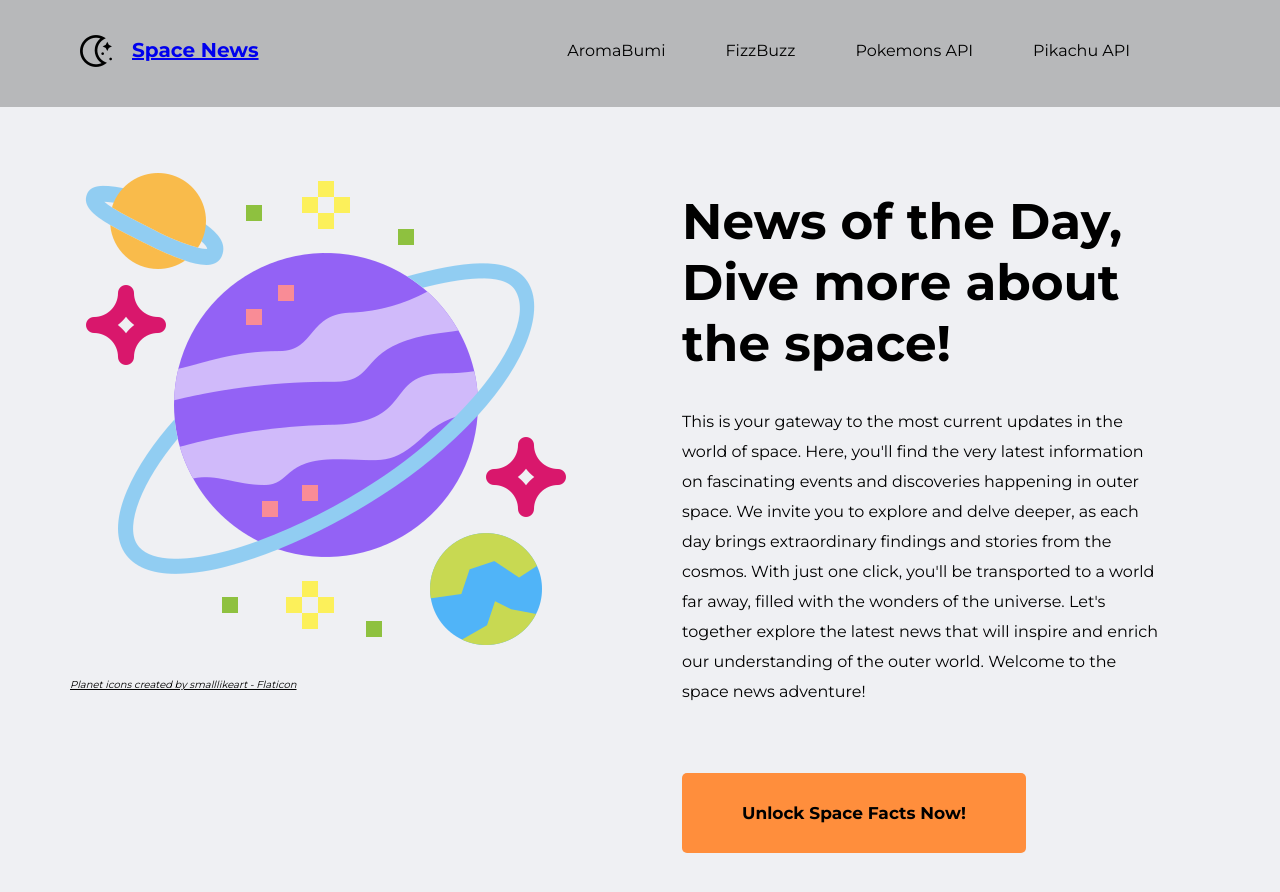
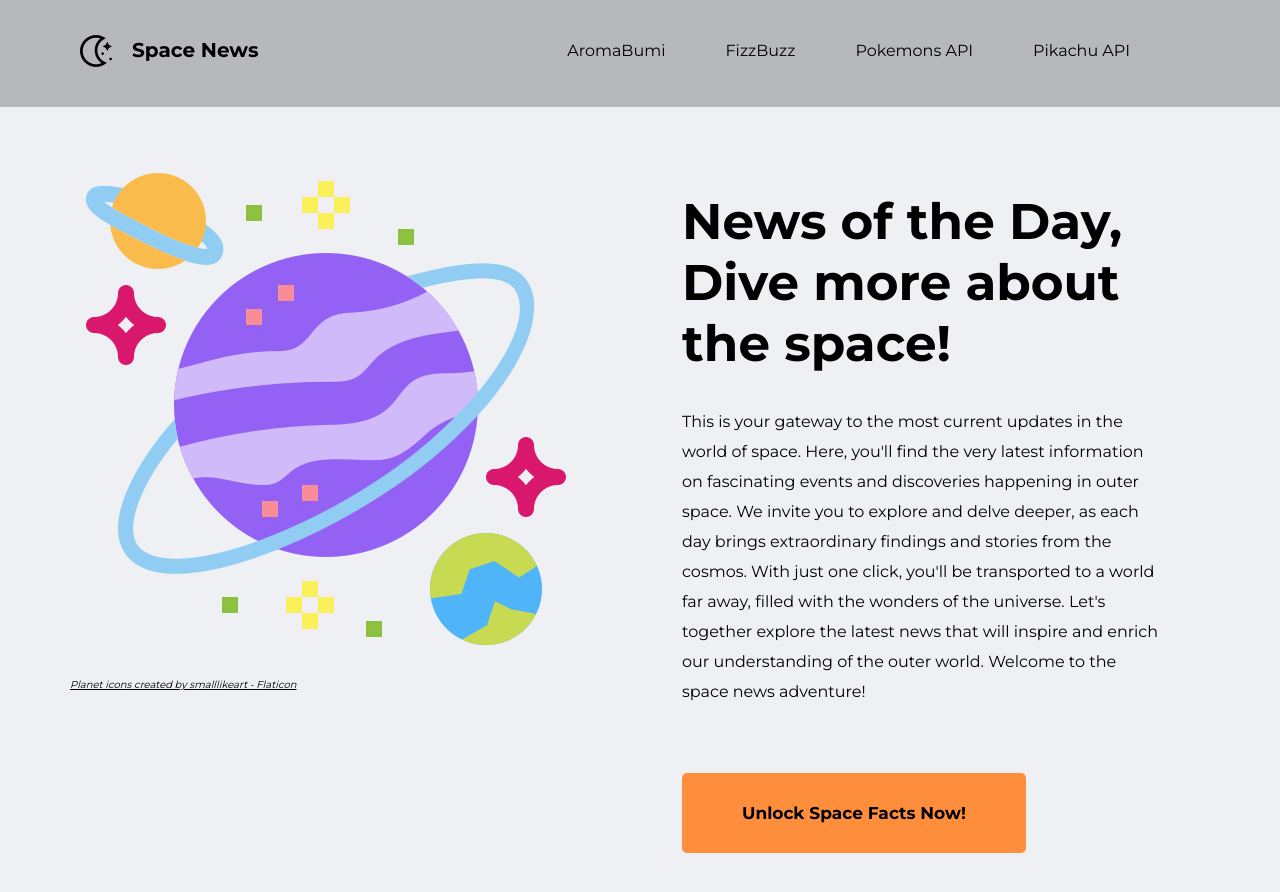
Before and after one commit to adadidii/SpaceNews, a plain HTML site: page index.html in a window 1280 px wide. Drawn offline with Linux system fonts and the light colour scheme.

Commit message:
2nd Commit

```diff
--- a/index.html
+++ b/index.html
@@ -21,7 +21,7 @@
   <body>
     <!-- Navbar Section-->
     <div class="navbar">
-      <a href="https://adadidii.github.io/SpaceNews" class="active">
+      <a href="https://adadidii.github.io/SpaceNews">
         <div class="navbar-left">
           <img src="img/moon-stars.png" alt="icon" />
           <p>Space News</p>
--- a/stylesheet.css
+++ b/stylesheet.css
@@ -27,6 +27,11 @@ body {
   font-weight: bold;
   font-size: 20px;
   margin-top: 13px;
+}
+
+.navbar a {
+  text-decoration: none;
+  color: black;
 }
 
 .navbar-right {
```
